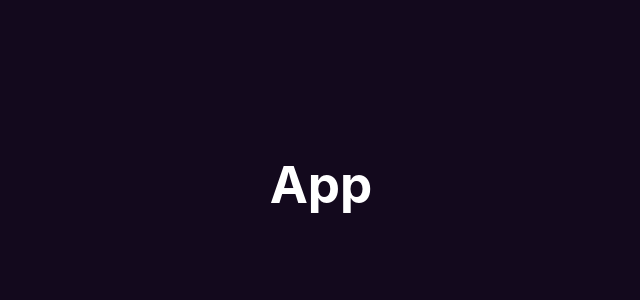
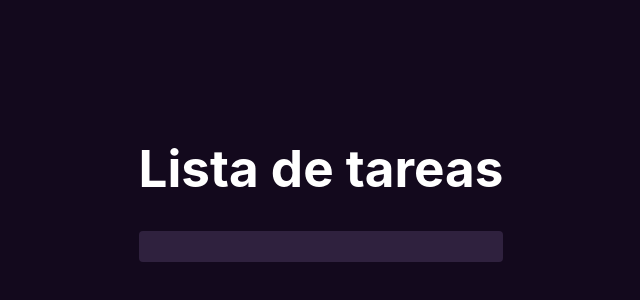
Before and after one commit to bleesamperio/DevFBatch27Web.2, a React (Vite) app in the folder 03-todo-list/: page / in a window 1280 px wide. Shown: the part 216-516 px from the top of the page, without its empty margins (319-959 px from the left). Built offline with nearby package versions, Linux system fonts and the light colour scheme.

Commit message:
✅ se agrega input con evento

```diff
--- a/03-todo-list/src/App.jsx
+++ b/03-todo-list/src/App.jsx
@@ -1,12 +1,11 @@
 import './App.css'
+import ToDoList from './Components/ToDoList'
 
 function App() {
 
   return (
     <>
-      <h1>
-        App
-      </h1>
+        <ToDoList/>
     </>
   )
 }
--- /dev/null
+++ b/03-todo-list/src/Components/ToDoList.jsx
@@ -0,0 +1,21 @@
+import { useState } from "react"
+
+const ToDoList = () => {
+    const[inputValue, setImputValue] = useState('')
+
+
+
+
+return (
+    <div>
+        <h1>Lista de tareas</h1>
+        <input
+        type="text"
+        value={inputValue}
+        onChange={(evento)=>setImputValue(evento.target.value)}
+        />
+    </div>
+)
+}
+
+export default ToDoList
```
